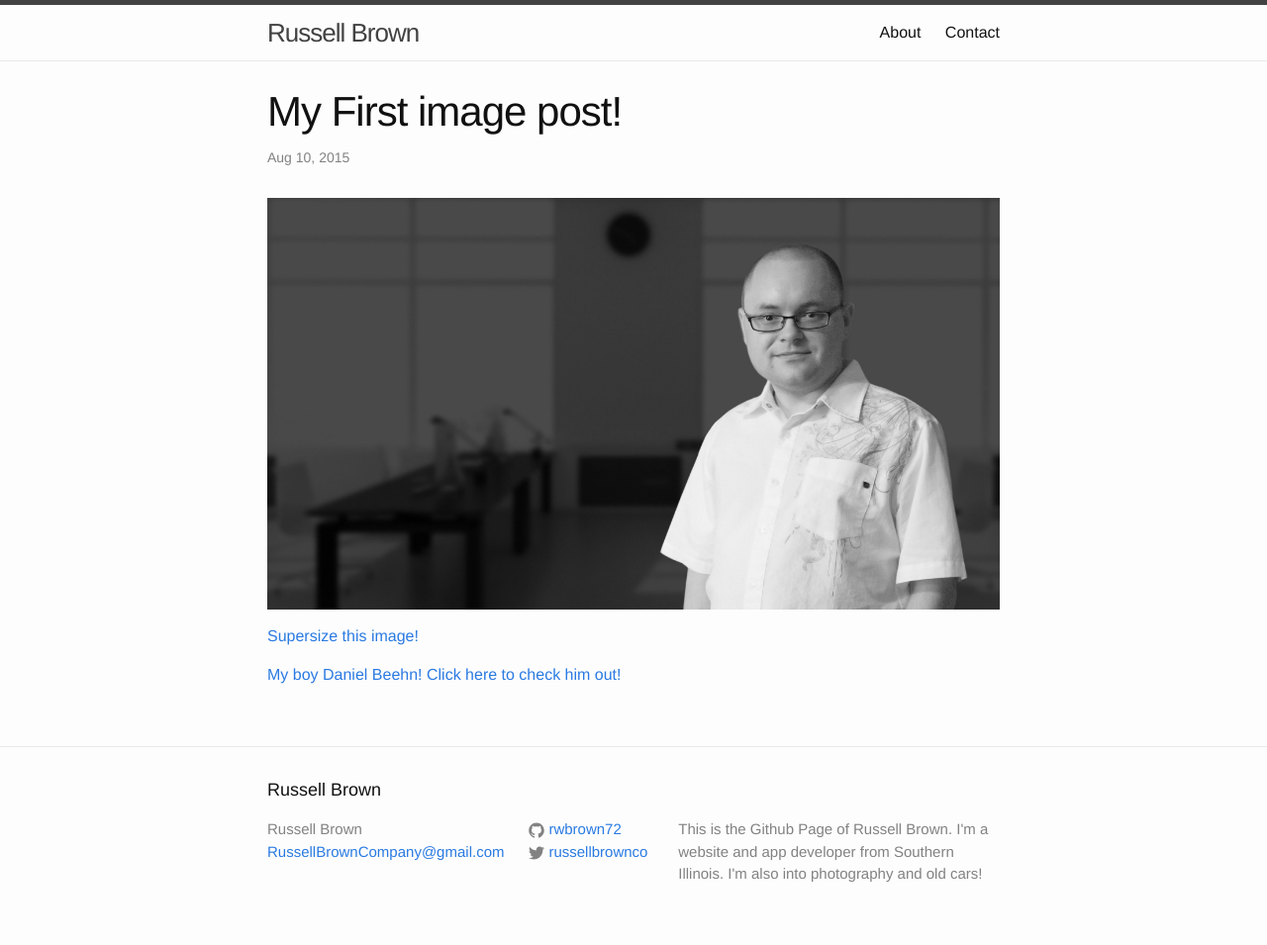
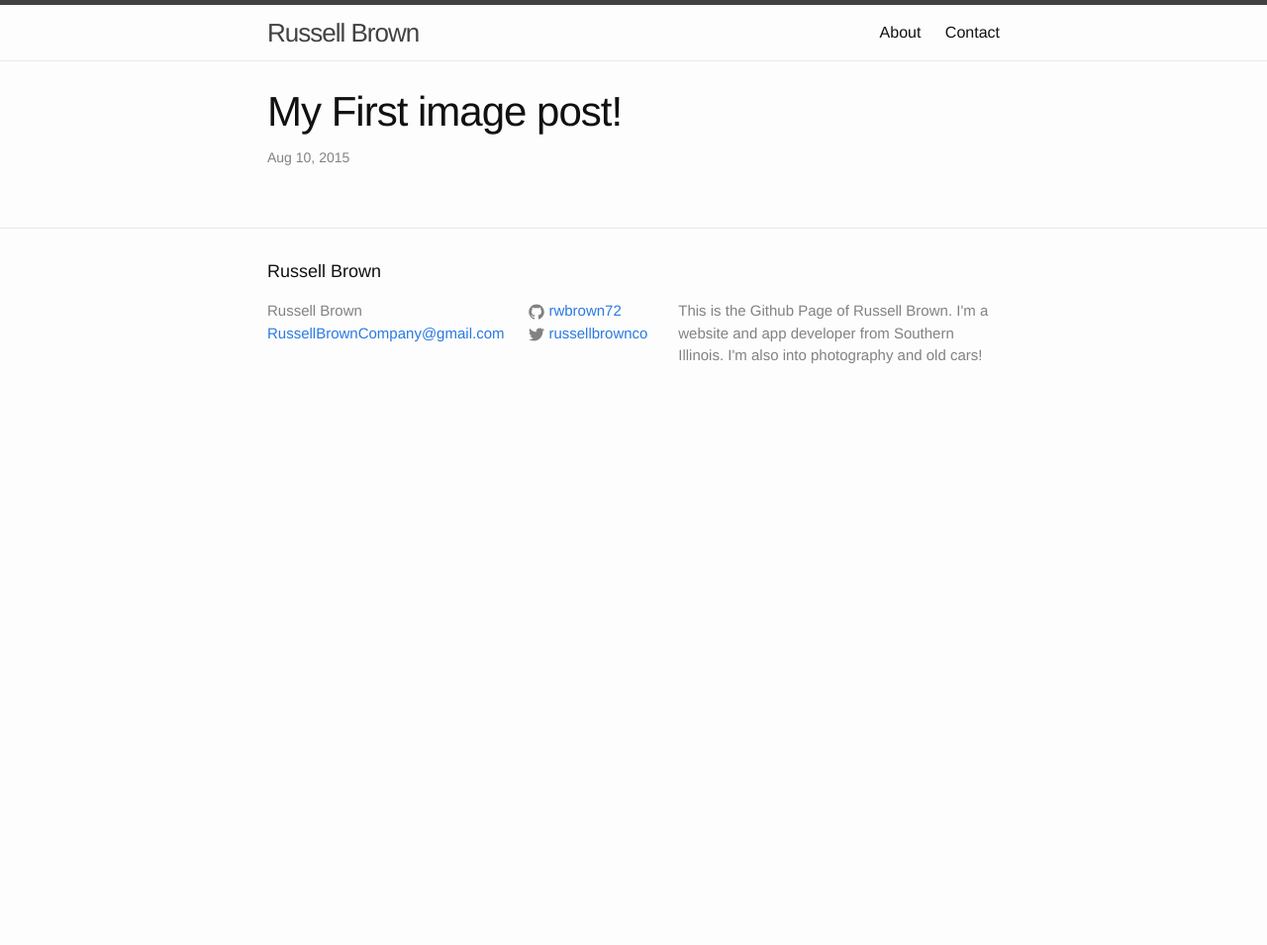
Before and after one commit to rwbrown72/rwbrown72.github.io, a Jekyll site: the page built from _posts/2015-08-10-image.md, in a window 1280 px wide. Shown: the whole page at 99% size. Built offline with Jekyll 4.4.1, drawn with Linux system fonts in a browser that asks for light colours; after the commit the page ends 900 px from its top, so only the background shows below that.

Commit message:
removed DB from the page

```diff
--- a/Gemfile
+++ b/Gemfile
@@ -1,2 +1,3 @@
 source 'https://rubygems.org'
 gem 'github-pages'
+gem 'zurb-foundation'
--- a/_posts/2015-08-10-image.md
+++ b/_posts/2015-08-10-image.md
@@ -4,11 +4,3 @@ title:  "My First image post!"
 date:   2015-08-10
 categories: image
 ---
-
-
-![DB](/img/beehn.jpg)
-
-[Supersize this image!]({{ site.url }}/img/beehn.jpg)
-
-
-[My boy Daniel Beehn! Click here to check him out!](http://www.beehn.net/)
```
Also changed, not shown: Gemfile.lock, 1 other file.
